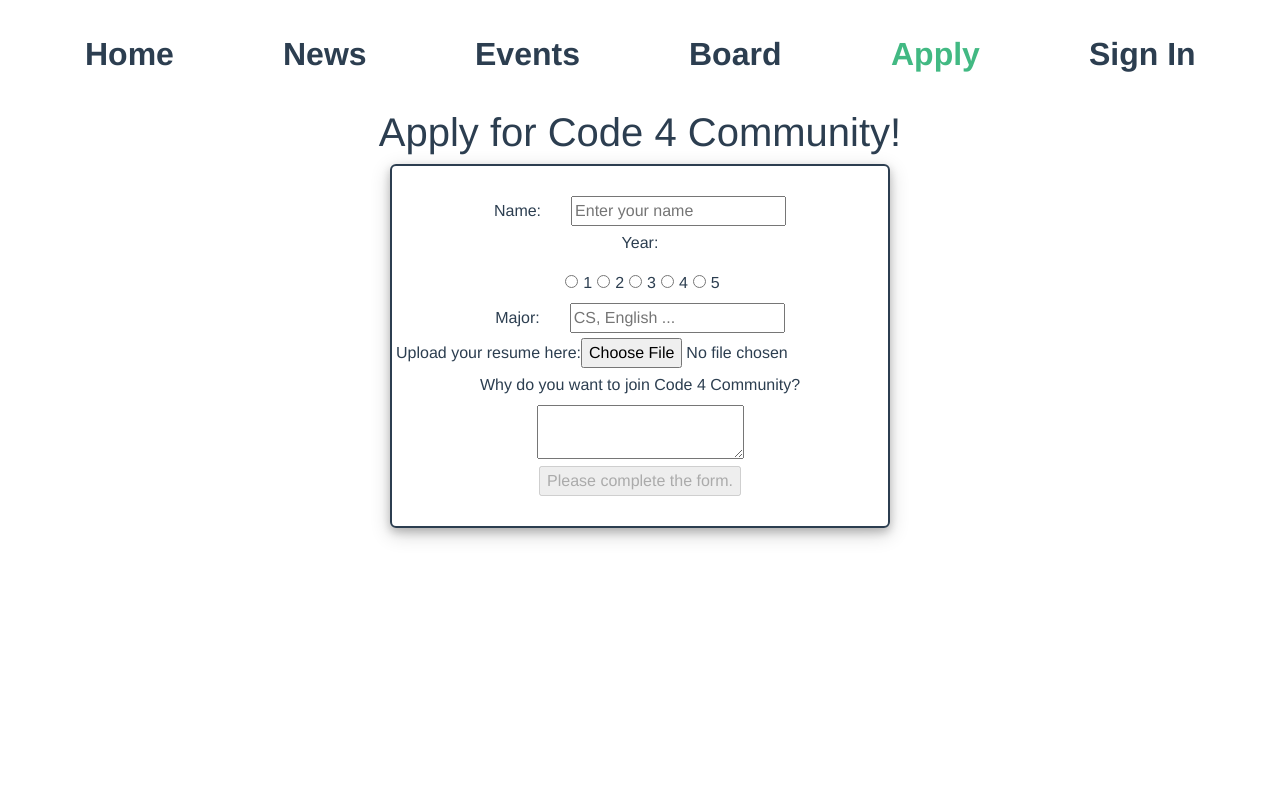
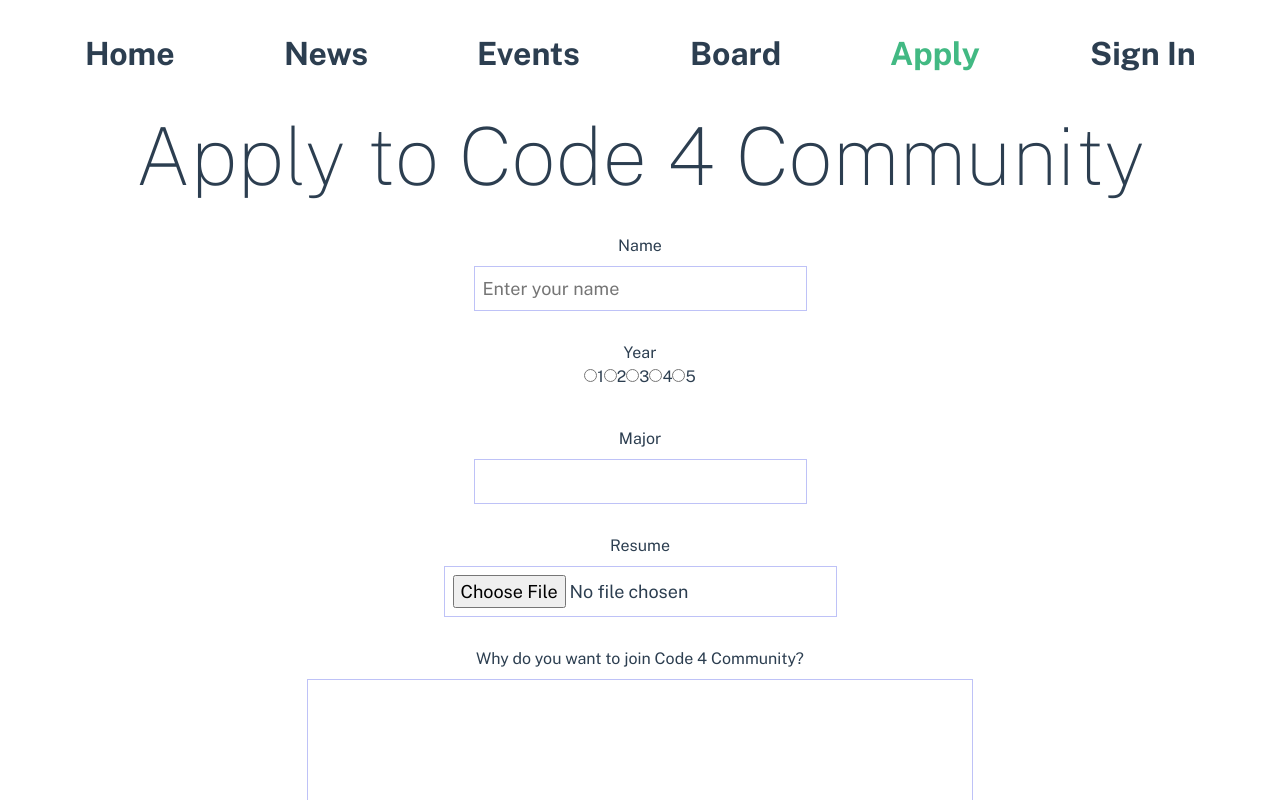
Before and after one commit to Code-4-Community/c4cneu-frontend, a Vue app: page /apply in a window 1280 px wide. Shown: the top 800 px of the page. Built offline with nearby package versions, Linux system fonts and the light colour scheme.

Commit message:
Various tweaks and fixes especially to text and inputs

```diff
--- a/src/App.vue
+++ b/src/App.vue
@@ -15,7 +15,7 @@ export default {
 
 <style>
 /* GLOBAL IMPORTS */
-@import url("https://fonts.googleapis.com/css?family=Source+Sans+Pro&display=swap");
+@import url("https://fonts.googleapis.com/css?family=Public+Sans:100,300,400,400i,700&display=swap");
 @import url("https://fonts.googleapis.com/css?family=Merriweather:400,700&display=swap");
 @import url("https://cdnjs.cloudflare.com/ajax/libs/font-awesome/4.7.0/css/font-awesome.min.css"); /* IMPORT FOR HVR-GROW CLASS, USED ON VARIOUS PAGES */
 
@@ -25,7 +25,7 @@ export default {
  */
 
 #app {
-  font-family: "Avenir", Helvetica, Arial, sans-serif;
+  font-family: "Public Sans", Helvetica, Arial, sans-serif;
   -webkit-font-smoothing: antialiased;
   -moz-osx-font-smoothing: grayscale;
   text-align: center;
@@ -36,52 +36,88 @@ export default {
   #TEXT
 \*------------------------------------*/
 p {
-  color: default;
+  font-family: "Public Sans";
+  font-size: 16px;
+  margin: 10px auto 10px auto;
 }
 
 p.error {
   color: red;
 }
 
-h1,
-h2,
-h3 {
-  color: default;
-}
-
 h1 {
-  color: default;
+  font-size: 80px;
+  font-weight: 100;
 }
 
 h2 {
-  color: default;
+  font-size: 30px;
+  font-weight: 300;
 }
 
 h3 {
-  color: default;
+  font-size: 24px;
+  font-weight: 300;
+}
+
+/* TODO: STYLE LINKS */
+a {
+  text-decoration: none;
+}
+
+a:hover {
+  text-decoration: none;
 }
 
 /* FORMS AND INPUT */
 form {
+  margin: 20px auto 20px auto;
+}
+
+form div.form-item {
+  margin: 30px 0 30px 0;
+}
+
+input {
+  padding: 8px;
+  font-size: 18px;
+  border: 1px solid #bec2f7;
+}
+
+input[type="text"] {
+  width: 30%;
+}
+
+/*TODO: STYLE RADIO BUTTONS*/
+input[type="radio"] {
   color: default;
 }
 
-form div.form-item {
-  color: default;
+textarea {
+  border: 1px solid #bec2f7;
+  width: 60%;
+  height: 200px;
 }
 
-input {
-  color: default;
+input[type="password"] {
+  font: small-caption;
+  padding: 0 8px 0 8px;
+  font-size: 30px;
+  width: 30%;
 }
 
 button {
-  color: default;
+  background-color: #bec2f7;
+  border: none;
+  padding: 10px 16px 10px 16px;
+  font-size: 16px;
+  text-transform: uppercase;
 }
 
 /* POST TEXT */
 .post-title,
 .post-date {
-  font-family: "Source Sans Pro", sans-serif;
+  font-family: "Public Sans";
 }
 
 .post-desc {
@@ -203,60 +239,4 @@ th {
   border: 1px solid black;
   padding: 10px;
 }
-
-/* SIGN IN/SIGN UP/ BASICALLY FORMS LMAO */
-
-form {
-  margin-left: auto;
-  margin-right: auto;
-  padding-top: 30px;
-  padding-bottom: 30px;
-  text-align: center;
-  align-self: center;
-  width: 500px;
-  border: solid;
-  border-width: 2px;
-  border-radius: 6px;
-  box-sizing: border-box;
-  box-shadow: 0 4px 8px 0 rgba(0, 0, 0, 0.2), 0 6px 20px 0 rgba(0, 0, 0, 0.19);
-}
-
-form > div > input[type="radio"] {
-  margin-left: 5px;
-  margin-right: 5px;
-}
-
-form > div > input[type="text"] {
-  margin-left: 30px;
-}
-
-form > button {
-  margin: 20px;
-  transition: 0.7s;
-}
-
-form > button:hover {
-  -webkit-transform: scale(1.3);
-  -ms-transform: scale(1.3);
-  transform: scale(1.3);
-}
-
-form > h1 {
-  padding-bottom: 10px;
-}
-
-.buttonForm {
-  margin: 20px;
-  margin-top: 50px;
-  padding: 8px;
-  padding-right: 25px;
-  padding-left: 25px;
-  transition: 1s;
-}
-
-.buttonForm:hover {
-  box-shadow: 1px 1px #000000, 2px 2px #000000, 3px 3px #000000;
-  -webkit-transform: translateX(-3px);
-  transform: translateX(-3px);
-}
 </style>
--- a/src/views/Apply.vue
+++ b/src/views/Apply.vue
@@ -1,9 +1,11 @@
 <template>
   <div class="container">
-    <h1>Apply for Code 4 Community!</h1>
+    <!-- TODO: ADD PARALLAX -->
+    <h1>Apply to Code 4 Community</h1>
     <form>
       <div class="form-item">
-        <label for="form-name">Name:</label>
+        <label for="form-name">Name</label>
+        <br />
         <input
           type="text"
           id="form-name"
@@ -12,7 +14,8 @@
         />
       </div>
       <div class="form-item">
-        <p>Year:</p>
+        Year
+        <br />
 
         <input type="radio" id="form-year-1" v-model="year" value="1" />
         <label for="form-year-1">1</label>
@@ -30,16 +33,13 @@
         <label for="form-year-5">5</label>
       </div>
       <div class="form-item">
-        <label for="form-major">Major:</label>
-        <input
-          type="text"
-          id="form-major"
-          v-model="major"
-          placeholder="CS, English ..."
-        />
+        <label for="form-major">Major</label>
+        <br />
+        <input type="text" id="form-major" v-model="major" />
       </div>
       <div class="form-item">
-        <label for="form-resume">Upload your resume here:</label>
+        <label for="form-resume">Resume</label>
+        <br />
         <input
           type="file"
           id="form-resume"
@@ -55,12 +55,13 @@
         <textarea id="form-why-join" v-model="whyJoin" />
       </div>
       <div class="form-item">
-        <input
+        <button
           type="submit"
-          :value="submitText"
           :disabled="!validForm()"
           v-on:click="handleSubmit($event)"
-        />
+        >
+          Apply
+        </button>
       </div>
     </form>
   </div>
@@ -93,9 +94,6 @@ export default {
     },
     validWhyJoin: function() {
       return this.whyJoin.trim() !== "";
-    },
-    submitText: function() {
-      return this.validForm() ? "Apply!" : "Please complete the form.";
     }
   },
   methods: {
--- a/src/views/Auth.vue
+++ b/src/views/Auth.vue
@@ -1,9 +1,15 @@
 <template>
   <div class="container">
+    <!-- TODO: MAKE TABS INSTEAD OF BUTTONS -->
+    <button @click="openSignIn">Sign in</button>
+    <button @click="openSignUp">Sign up</button>
+
+    <!-- TODO: ADD LABEL-FOR TO MAKE LABELS WORK -->
     <form v-if="isSigningIn">
       <h1>Sign in</h1>
       <div class="form-item">
-        <label>Email address</label>
+        <label>Email</label>
+        <br />
         <input
           ref="first"
           type="text"
@@ -13,6 +19,7 @@
       </div>
       <div class="form-item">
         <label>Password</label>
+        <br />
         <input type="text" v-model="user.password" @focus="clearStatus" />
       </div>
       <button @click="handleSignIn">Sign in</button>
@@ -22,10 +29,12 @@
       <h1>Sign up</h1>
       <div class="form-item">
         <label>Name</label>
+        <br />
         <input type="text" v-model="newUser.name" @focus="clearStatus" />
       </div>
       <div class="form-item">
-        <label>Email address</label>
+        <label>Email</label>
+        <br />
         <input
           type="text"
           v-model="newUser.emailAddress"
@@ -34,11 +43,21 @@
       </div>
       <div class="form-item">
         <label>Password</label>
-        <input type="text" v-model="newUser.password" @focus="clearStatus" />
+        <br />
+        <input
+          type="password"
+          v-model="newUser.password"
+          @focus="clearStatus"
+        />
       </div>
       <div class="form-item">
         <label>Confirm password</label>
-        <input type="text" v-model="newUser.cPassword" @focus="clearStatus" />
+        <br />
+        <input
+          type="password"
+          v-model="newUser.cPassword"
+          @focus="clearStatus"
+        />
       </div>
       <button @click="handleSignUp">Sign up!</button>
     </form>
@@ -46,9 +65,6 @@
     <p v-if="error">
       Please fill out all required fields and ensure everything is correct
     </p>
-
-    <button class="buttonForm" @click="openSignIn">Sign in</button>
-    <button class="buttonForm" @click="openSignUp">Sign up</button>
   </div>
 </template>
 
--- a/src/views/Landing.vue
+++ b/src/views/Landing.vue
@@ -34,12 +34,7 @@
           Here, you can find the source code to our project frontends and
           backends (such as this website!)
         </p>
-        <a
-          class="github-button"
-          href="https://github.com/Code-4-Community"
-          aria-label="Follow @Code-4-Community on GitHub"
-          >Follow C4C on GitHub</a
-        >
+        <a href="https://github.com/Code-4-Community">Follow C4C on GitHub</a>
       </div>
     </section>
 
```
